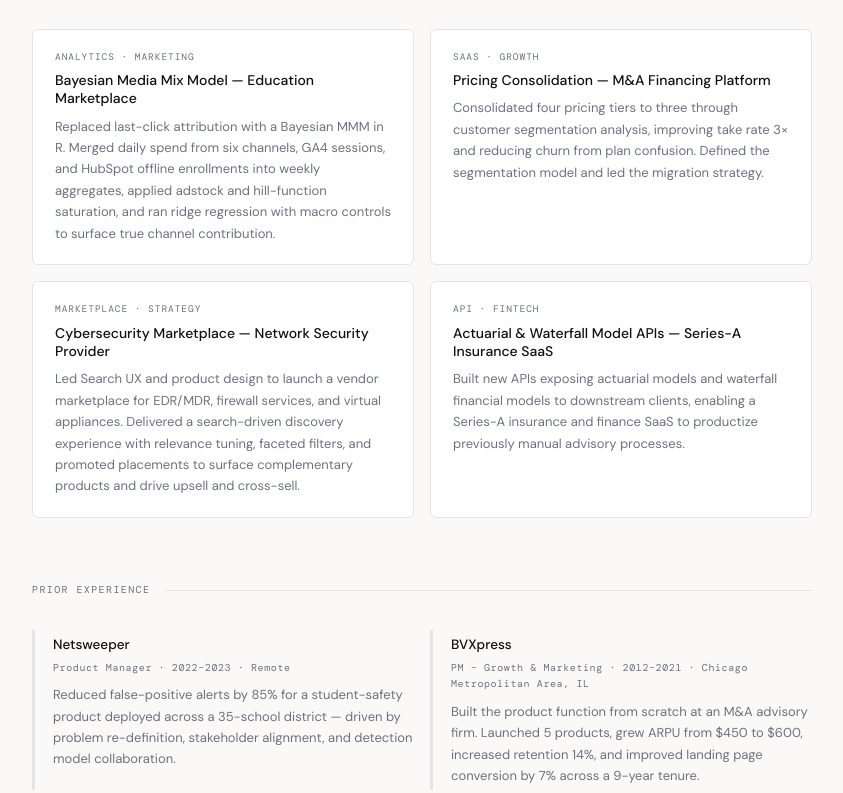
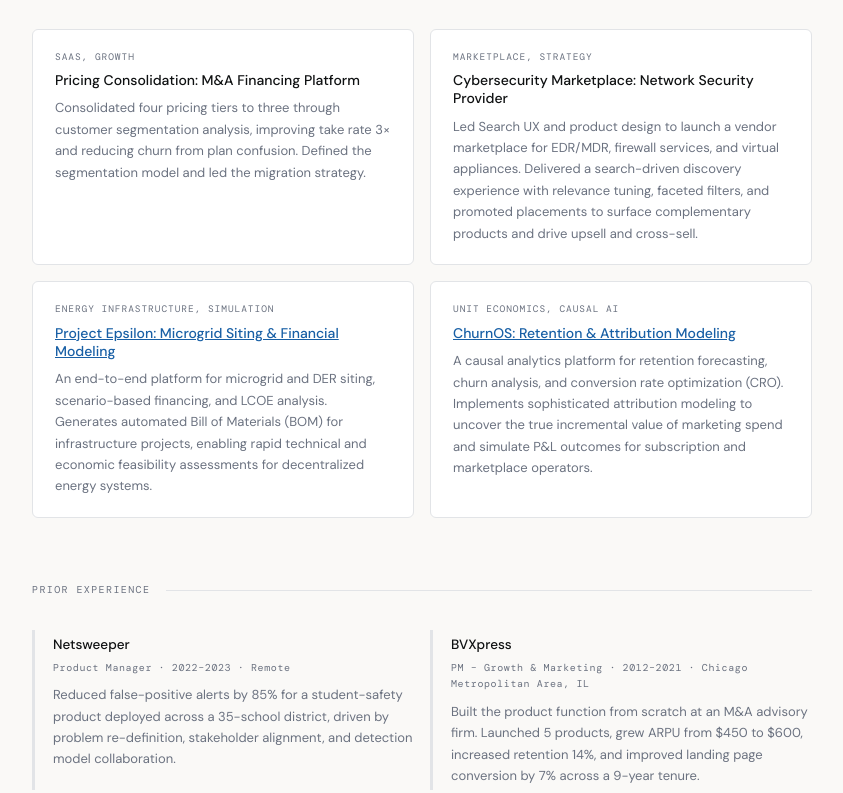
Before and after one commit to b-lavania/project-thema, a plain HTML site: page case-study-moving-ops.html in a window 1280 px wide. Shown: the part 1652-2445 px from the top of the page, without its empty margins (218-1061 px from the left). Drawn offline with nearby package versions, Linux system fonts and the light colour scheme.

Commit message:
Update case-study-moving-ops.html

```diff
--- a/case-study-moving-ops.html
+++ b/case-study-moving-ops.html
@@ -4,7 +4,7 @@
 <head>
   <meta charset="UTF-8">
   <meta name="viewport" content="width=device-width, initial-scale=1.0">
-  <title>Case Study — Moving Operations Intelligence</title>
+  <title>Case Study: Moving Operations Intelligence</title>
   <link
     href="https://fonts.googleapis.com/css2?family=DM+Mono:wght@400;500&family=DM+Sans:wght@300;400;500&family=Fraunces:ital,wght@0,300;0,600;1,300&display=swap"
     rel="stylesheet">
@@ -380,7 +380,7 @@
     }
 
     /* ─────────────────────────────────────────
-     OTHER PROJECTS — CARD GRID
+     OTHER PROJECTS: CARD GRID
   ───────────────────────────────────────── */
     .proj-grid {
       display: grid;
@@ -474,7 +474,7 @@
 
   <div class="header">
     <div>
-      <div class="kicker">Product &amp; AI Engineering — Case Study</div>
+      <div class="kicker">Product &amp; AI Engineering: Case Study</div>
       <h1>Turning a 1-hour<br>quote into <em>3 minutes</em></h1>
       <div class="byline">
         <strong>Bob Lavania</strong> &nbsp;·&nbsp; linkedin.com/in/blavania &nbsp;·&nbsp; xblavania@gmail.com
@@ -502,14 +502,14 @@
       <h2>The problem</h2>
       <p><a href="https://moovez.ca" style="color: #185fa5; text-decoration: underline; font-weight: 500;">Moovez</a>, a
         last-mile delivery and moving brokerage, was quoting jobs manually. Each estimate took a dispatcher an average
-        of one hour — a combination of phone calls, visual guesswork, and spreadsheet arithmetic.</p>
+        of one hour, a combination of phone calls, visual guesswork, and spreadsheet arithmetic.</p>
       <p>The resulting quotes were unreliable. Actual job times varied widely from quoted times, creating billing
         disputes, unpredictable crew scheduling, and a customer support burden that scaled linearly with volume.</p>
     </div>
     <div>
       <h2>The approach</h2>
       <p>Rather than layering tooling onto a broken process, the entire estimation and operations workflow was rebuilt
-        from first principles — using historical job data, computer vision, and operations research.</p>
+        from first principles, using historical job data, computer vision, and operations research.</p>
       <p>Three interconnected systems were defined, prototyped, and shipped to production. Each addressed a distinct
         failure point in the original process.</p>
     </div>
@@ -545,7 +545,7 @@
   </div>
 
   <div class="evidence">
-    <p>The OR algorithm was <strong>engineered end-to-end by a single contributor</strong> — from mining historical job
+    <p>The OR algorithm was <strong>engineered end-to-end by a single contributor</strong>, from mining historical job
       data and defining the predictive framework, through rapid prototyping and validation, to driving engineering
       collaboration for production deployment. The resulting system is now commercialized as <strong><a
           href="https://quoteperfectly.com/" style="color: #185fa5; text-decoration: underline;">Quotely</a></strong>,
@@ -598,36 +598,31 @@
 
     <div class="proj-grid">
       <div class="proj-card">
-        <span class="proj-tag">Analytics · Marketing</span>
-        <div class="proj-title">Bayesian Media Mix Model — Education Marketplace</div>
-        <p class="proj-desc">Replaced last-click attribution with a Bayesian MMM in R. Merged daily spend from six
-          channels, GA4 sessions, and HubSpot offline enrollments into weekly aggregates, applied adstock and
-          hill-function saturation, and ran ridge regression with macro controls to surface true channel contribution.
-        </p>
-      </div>
-
-      <div class="proj-card">
-        <span class="proj-tag">SaaS · Growth</span>
-        <div class="proj-title">Pricing Consolidation — M&amp;A Financing Platform</div>
+        <span class="proj-tag">SaaS, Growth</span>
+        <div class="proj-title">Pricing Consolidation: M&A Financing Platform</div>
         <p class="proj-desc">Consolidated four pricing tiers to three through customer segmentation analysis, improving
           take rate 3× and reducing churn from plan confusion. Defined the segmentation model and led the migration
           strategy.</p>
       </div>
 
       <div class="proj-card">
-        <span class="proj-tag">Marketplace · Strategy</span>
-        <div class="proj-title">Cybersecurity Marketplace — Network Security Provider</div>
+        <span class="proj-tag">Marketplace, Strategy</span>
+        <div class="proj-title">Cybersecurity Marketplace: Network Security Provider</div>
         <p class="proj-desc">Led Search UX and product design to launch a vendor marketplace for EDR/MDR, firewall services,
           and virtual appliances. Delivered a search-driven discovery experience with relevance tuning, faceted filters,
           and promoted placements to surface complementary products and drive upsell and cross-sell.</p>
       </div>
 
       <div class="proj-card">
-        <span class="proj-tag">API · Fintech</span>
-        <div class="proj-title">Actuarial &amp; Waterfall Model APIs — Series-A Insurance SaaS</div>
-        <p class="proj-desc">Built new APIs exposing actuarial models and waterfall financial models to downstream
-          clients, enabling a Series-A insurance and finance SaaS to productize previously manual advisory processes.
-        </p>
+        <span class="proj-tag">Energy Infrastructure, Simulation</span>
+        <div class="proj-title"><a href="https://epsilon.xblavania.workers.dev/" style="color: #185fa5; text-decoration: underline;">Project Epsilon: Microgrid Siting & Financial Modeling</a></div>
+        <p class="proj-desc">An end-to-end platform for microgrid and DER siting, scenario-based financing, and LCOE analysis. Generates automated Bill of Materials (BOM) for infrastructure projects, enabling rapid technical and economic feasibility assessments for decentralized energy systems.</p>
+      </div>
+
+      <div class="proj-card">
+        <span class="proj-tag">Unit Economics, Causal AI</span>
+        <div class="proj-title"><a href="https://churnos.xblavania.workers.dev/" style="color: #185fa5; text-decoration: underline;">ChurnOS: Retention & Attribution Modeling</a></div>
+        <p class="proj-desc">A causal analytics platform for retention forecasting, churn analysis, and conversion rate optimization (CRO). Implements sophisticated attribution modeling to uncover the true incremental value of marketing spend and simulate P&L outcomes for subscription and marketplace operators.</p>
       </div>
     </div>
   </div>
@@ -647,7 +642,7 @@
         <div class="prior-co">Netsweeper</div>
         <div class="prior-meta">Product Manager · 2022–2023 · Remote</div>
         <p class="prior-desc">Reduced false-positive alerts by 85% for a student-safety product deployed across a
-          35-school district — driven by problem re-definition, stakeholder alignment, and detection model collaboration.</p>
+          35-school district, driven by problem re-definition, stakeholder alignment, and detection model collaboration.</p>
       </div>
 
       <div class="prior-card">
```
